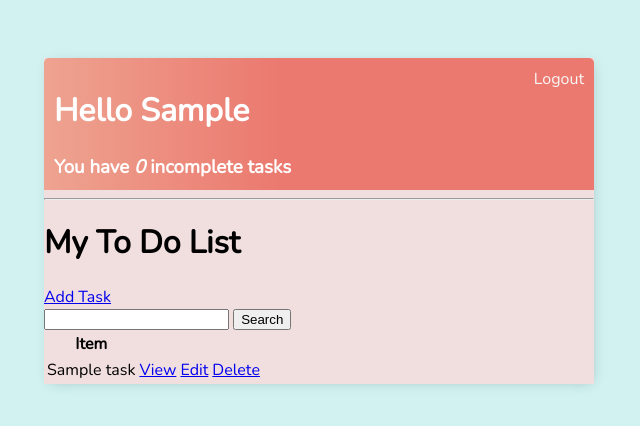
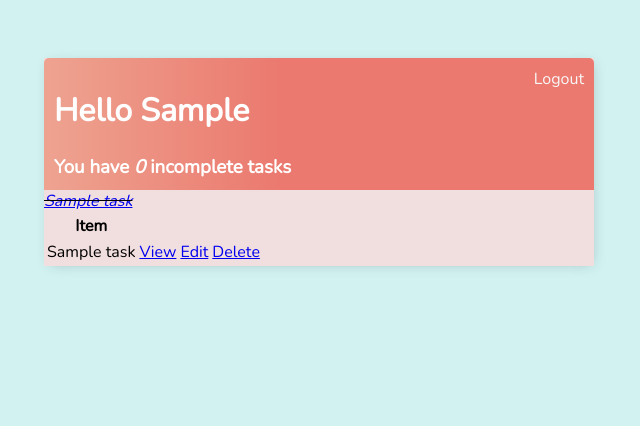
Before and after one commit to wujiaan2022/To-Do-PP4, a Django app: page / in a window 1280 px wide. Shown: the top 426 px of the page, without its empty margins (321-961 px from the left). Run offline with Django 3.2, Linux system fonts and the light colour scheme; a user stored in the database is signed in; tables that the repository leaves empty hold one stand-in row (values such as "Sample post").

Commit message:
style the task item in task list page

```diff
--- a/ToDoApp/templates/ToDoApp/task_list.html
+++ b/ToDoApp/templates/ToDoApp/task_list.html
@@ -14,14 +14,28 @@
 </div>
 
 
-<hr>
-<h1>My To Do List</h1>
-<a href="{% url 'task-create' %}">Add Task</a>
-
+<!-- <a href="{% url 'task-create' %}">Add Task</a>
 <form method="GET">
     <input type='text' name='search-area' value="{{search_input}}">
     <input type='submit' value='Search'>
-</form>
+</form> -->
+
+<div class="task-items-wrapper">
+    {% for task in tasks %}
+        <div class="task-wrapper">
+            {% if task.complete %}
+                <div class="task-title">
+                    <div class="task-complete-icon"></div>
+                    <i><s><a href="{% url 'task-update' task.id %}">{{task}}</a></s></i>
+                </div>
+
+            {% endif %}
+
+        </div>
+    {% empty %}
+    <h3>No items in list</h3>
+    {% endfor %}
+</div>
 
 <table>
     <tr>
```
